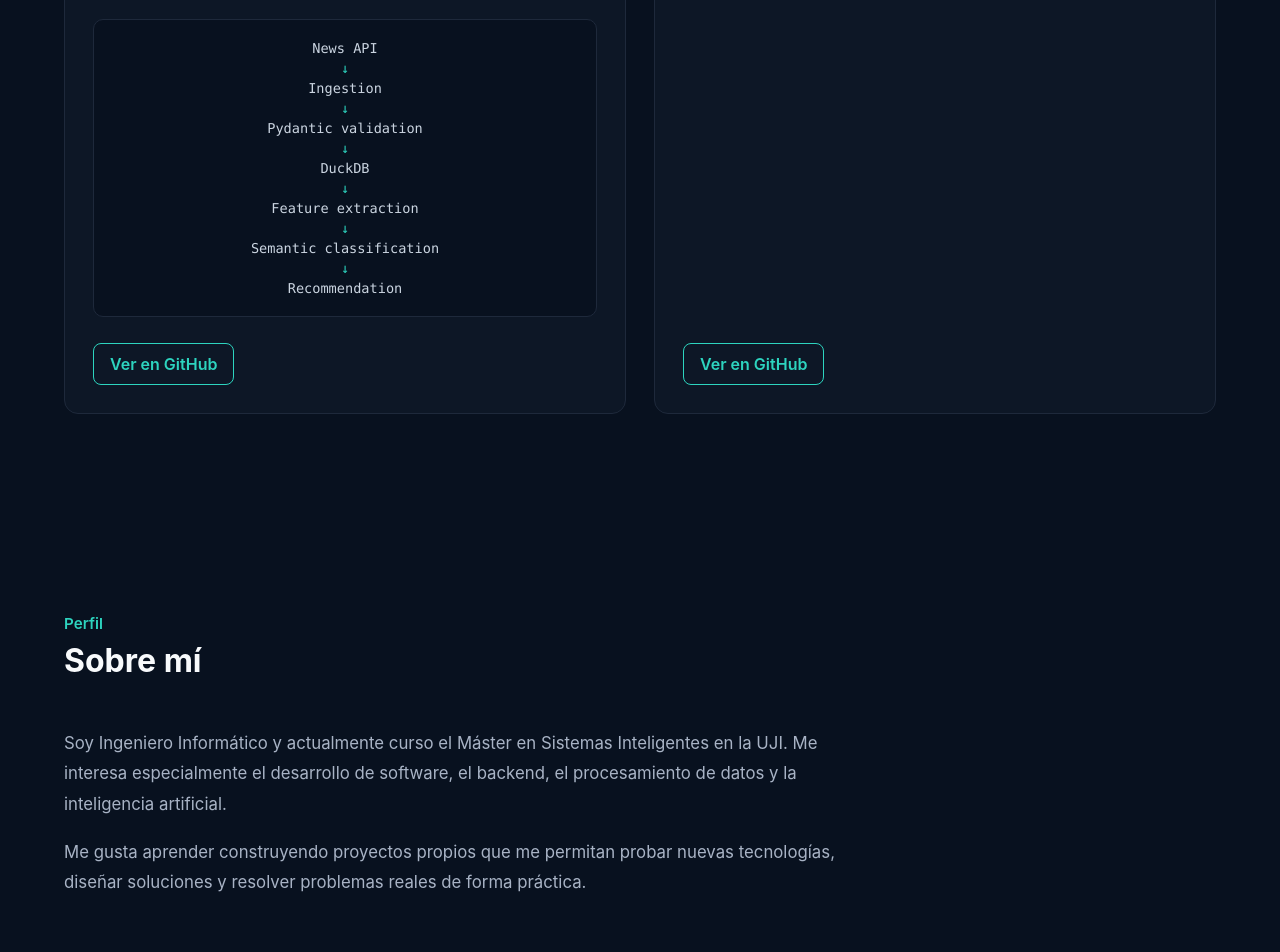
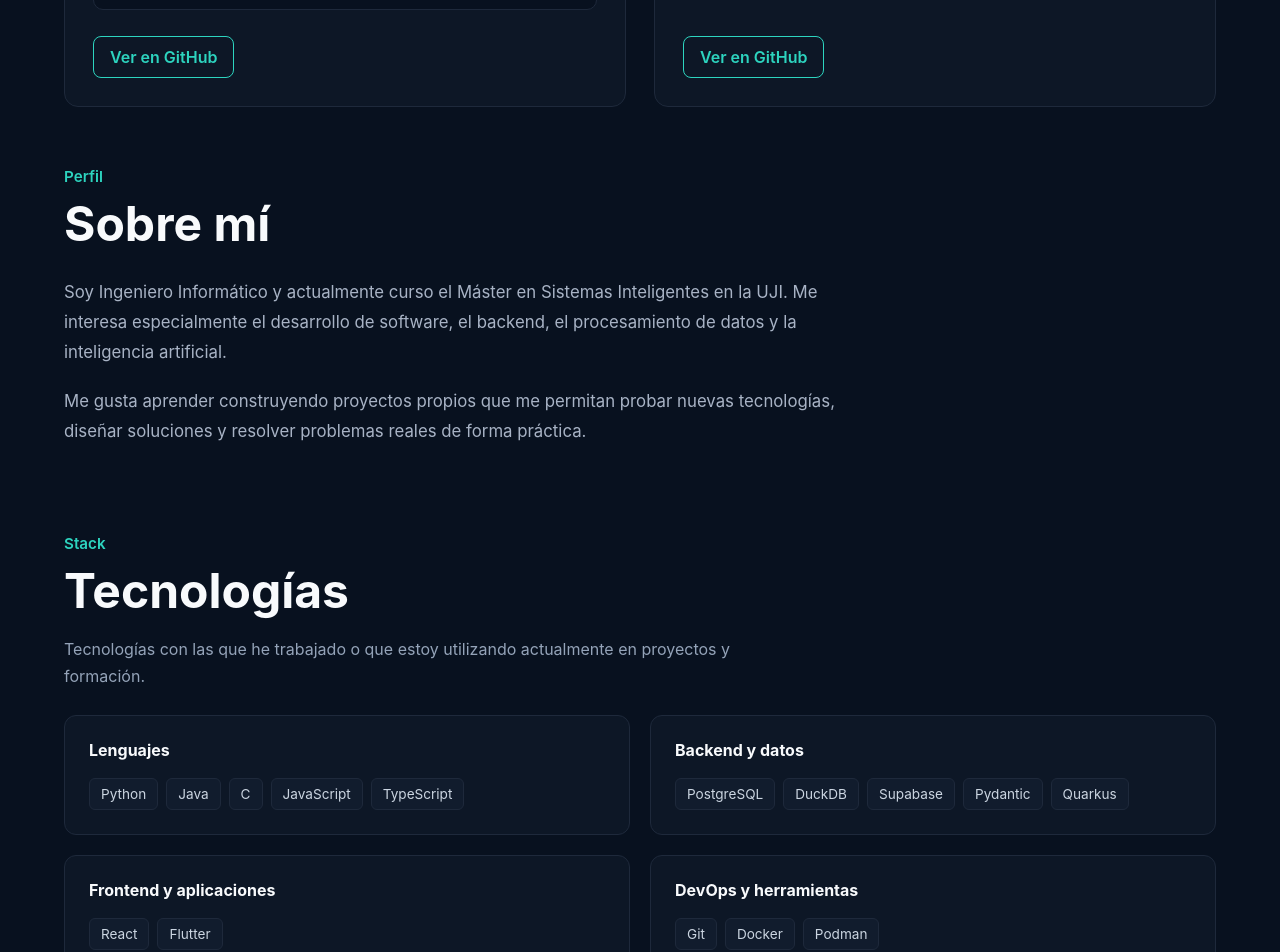
Before and after one commit to dcarpin03/portfolio, a React app: page / in a window 1280 px wide. Shown: the part 1540-2492 px from the top of the page. Built offline with nearby package versions, Linux system fonts and the light colour scheme; the HTML template or start-up script is replaced by a standard one.

Commit message:
style: reduce section spacing and compact layout

```diff
--- a/src/App.css
+++ b/src/App.css
@@ -68,10 +68,8 @@ section {
 
 .hero {
   max-width: 1200px;
-  min-height: calc(100vh - 75px);
-
   margin: 0 auto;
-  padding: 80px 24px;
+  padding: 50px 24px 50px;
 
   display: grid;
   grid-template-columns: 1.2fr 0.8fr;
@@ -226,32 +224,6 @@ section {
   color: #94a3b8;
 }
 
-
-/* =========================
-   RESTO DE SECCIONES
-   temporalmente
-========================= */
-
-#projects,
-#about,
-#technologies,
-#contact {
-  max-width: 1200px;
-
-  margin: 0 auto;
-  padding: 100px 24px;
-}
-
-#projects h2,
-#about h2,
-#technologies h2,
-#contact h2 {
-  margin: 0;
-
-  font-size: 2rem;
-  color: #f8fafc;
-}
-
 /* =========================
    PROJECTS
 ========================= */
@@ -259,12 +231,12 @@ section {
 .projects-section {
   max-width: 1200px;
   margin: 0 auto;
-  padding: 110px 24px;
+  padding: 40px 24px 30px;
 }
 
 .section-heading {
   max-width: 700px;
-  margin-bottom: 48px;
+  margin-bottom: 24px;
 }
 
 .section-heading p {
@@ -454,7 +426,7 @@ section {
 .about-section {
   max-width: 1200px;
   margin: 0 auto;
-  padding: 110px 24px;
+  padding: 30px 24px 40px;
 }
 
 .about-content {
@@ -477,7 +449,7 @@ section {
 .technologies-section {
   max-width: 1200px;
   margin: 0 auto;
-  padding: 110px 24px;
+  padding: 30px 24px 40px;
 }
 
 .technology-groups {
@@ -526,7 +498,7 @@ section {
 .contact-section {
   max-width: 1200px;
   margin: 0 auto;
-  padding: 110px 24px 140px;
+  padding: 30px 24px 50px;
 }
 
 .contact-links {
```
